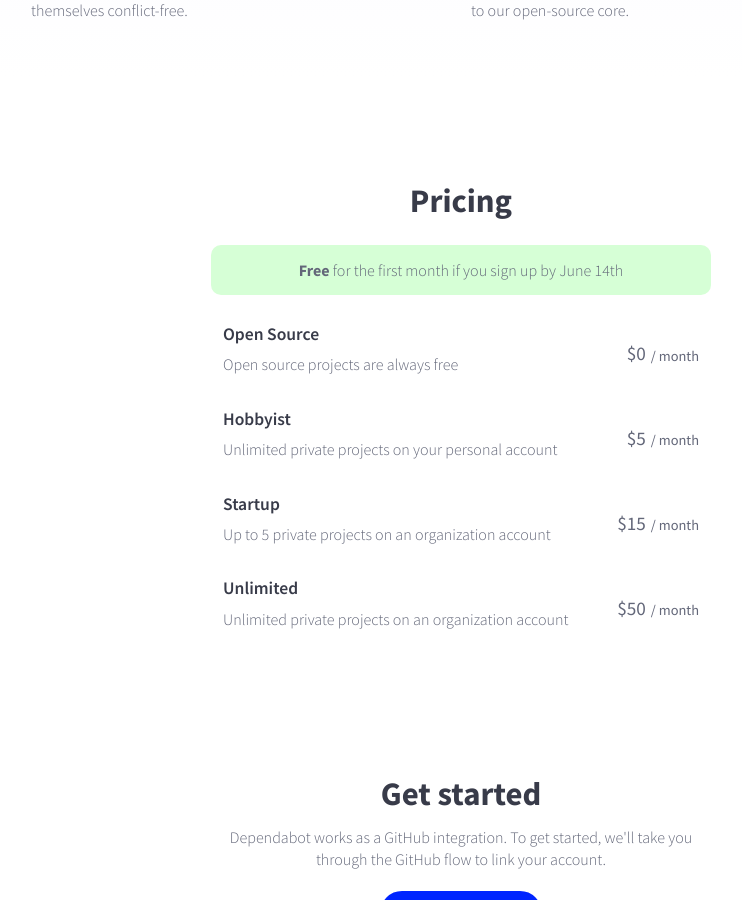
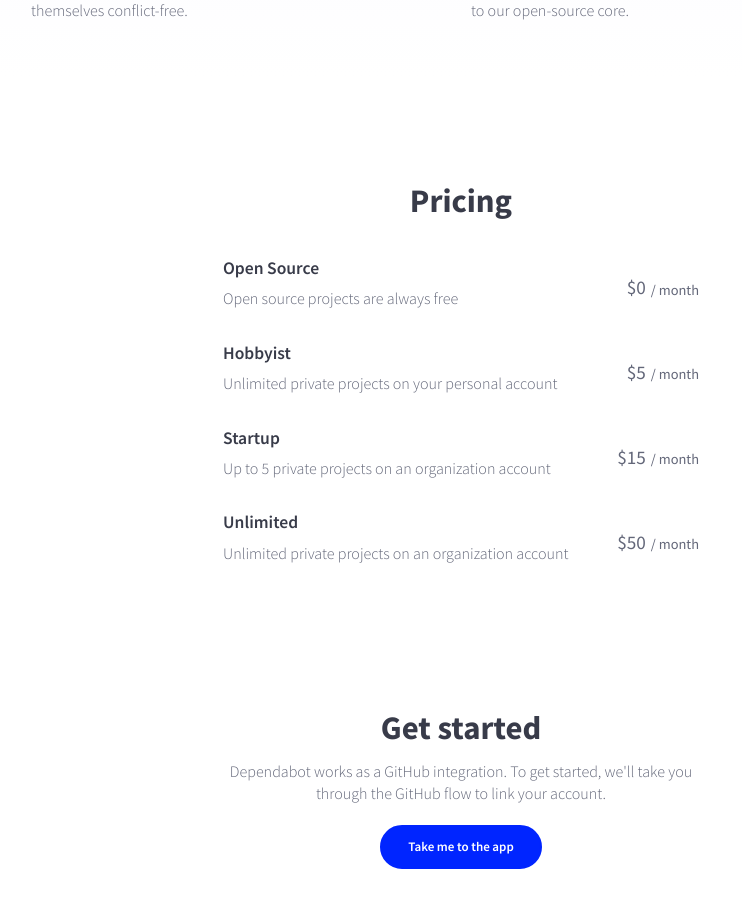
Before and after one commit to desenvolvedorIcotrade/App.bot, a Jekyll site: the page index.html, which Jekyll copies as it is, in a window 1280 px wide and 900 px high, scrolled down 2085 px. Shown: the whole window, without its empty margins (179-921 px from the left). Built offline with Jekyll 4.4.1, drawn with Linux system fonts in a browser that asks for light colours; nearby versions of some CDN libraries.

Commit message:
Remove trial period

```diff
--- a/index.html
+++ b/index.html
@@ -162,7 +162,6 @@
     <div class="section pricing">
       <a name="pricing"></a>
       <h2>Pricing</h2>
-      <div class="pricing-alert"><b>Free</b> for the first month if you sign up by June 14th</div>
       <div class="pricing-boxes">
         <div class="pricing-box">
           <div class="plan-details">
```
